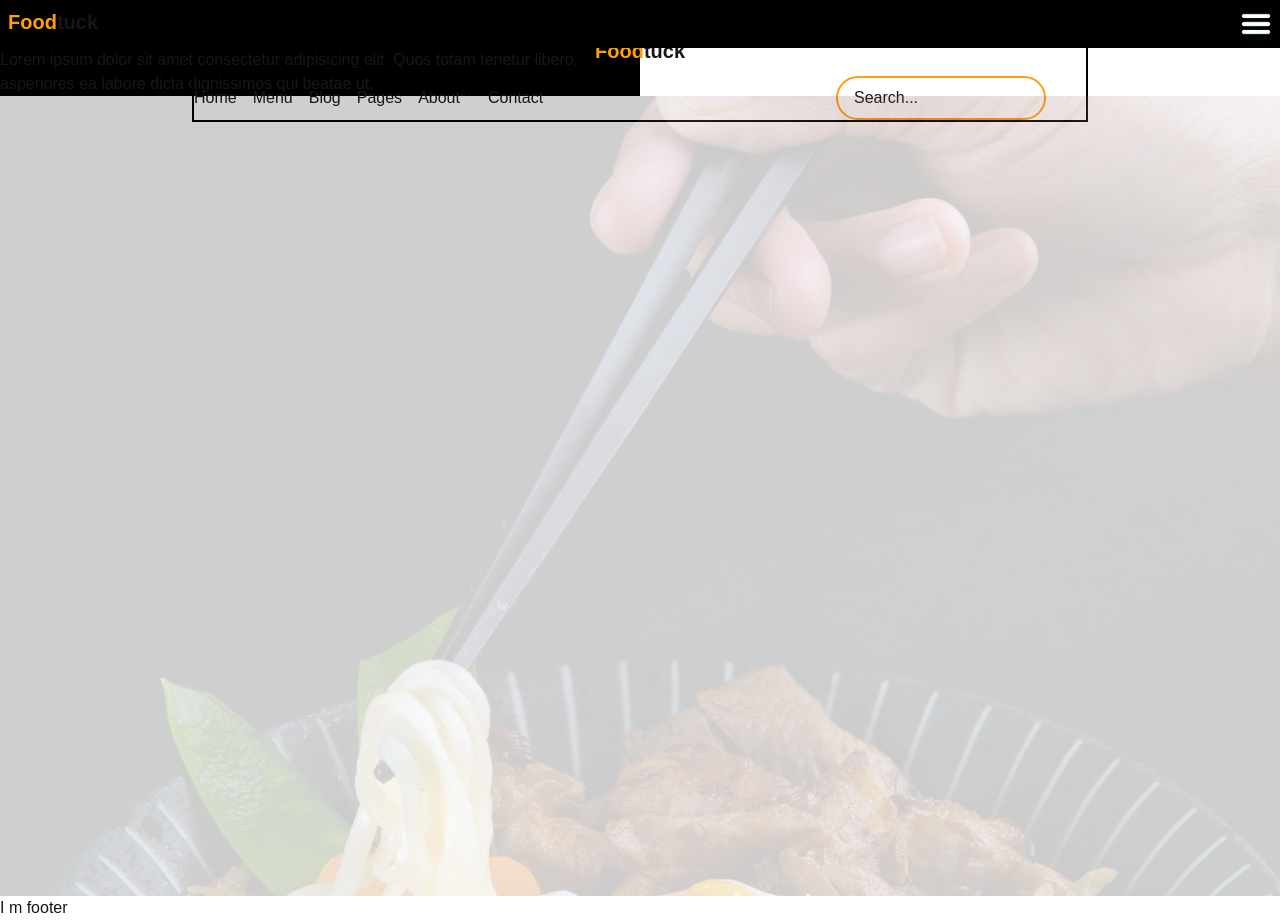
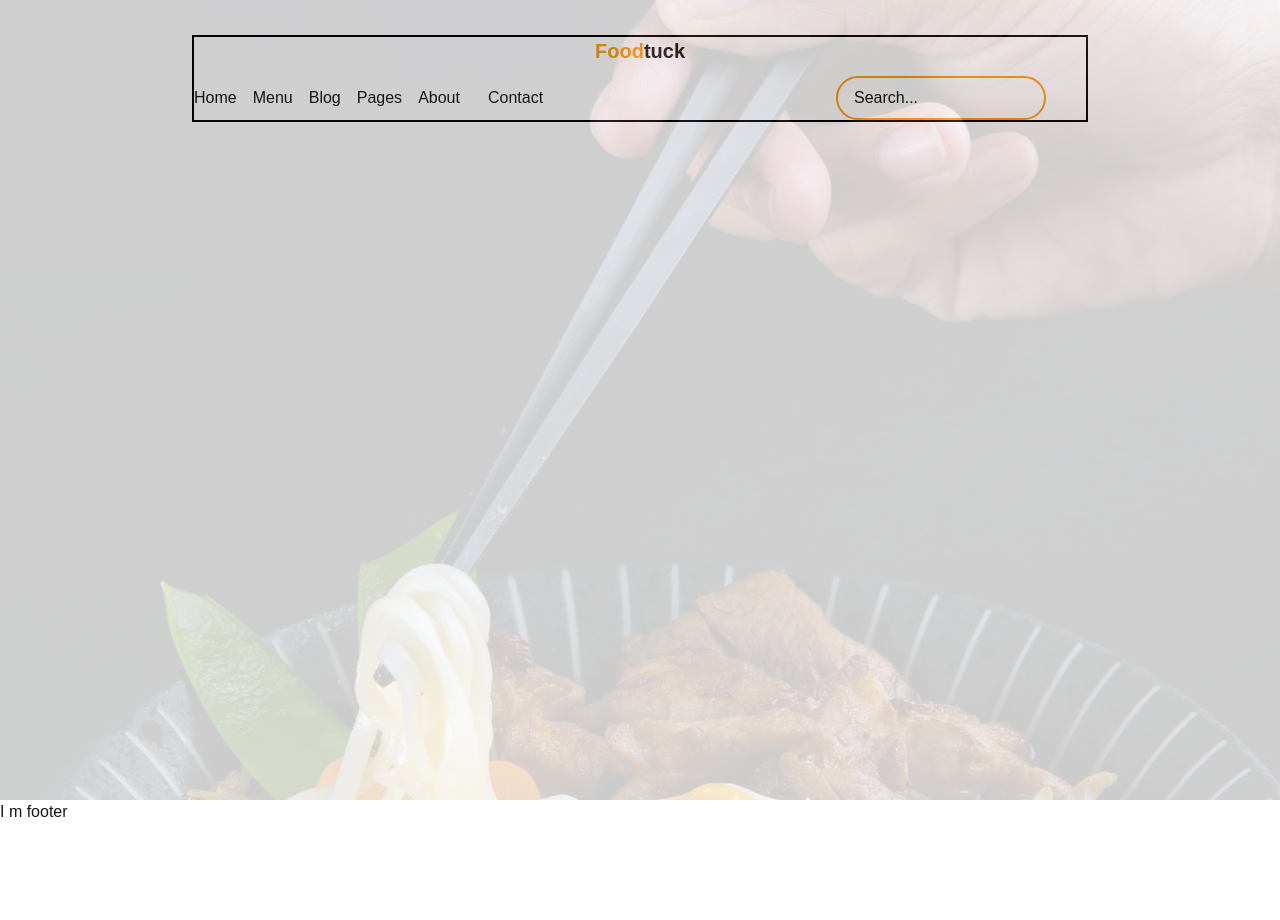
Before and after one commit to Sharjeelcode/Q2-UI-UX-HACKATHON, a Next.js app: page / in a window 1280 px wide. After the commit the page ends 824 px from the top, so only its background shows below. Built offline with nearby package versions, Linux system fonts and the light colour scheme.

Commit message:
mobile header updated

```diff
--- a/app/components/Header.tsx
+++ b/app/components/Header.tsx
@@ -3,7 +3,7 @@ import React from "react";
 import searchIcon from "@/app/assets/Group.png";
 import handbag from "@/app/assets/Handbag.png";
 import aboutmenu from "@/app/assets/aboutmenu.png";
-import menuIcon from "@/app/assets/burgerMenu.jpg";
+import MobileHeader from "./MobileHeader";
 function Header() {
   const headermenu = [
     { id: "Home", contant: "Home" },
@@ -16,16 +16,7 @@ function Header() {
   return (
     <>
       {/* small devices header */}
-      <div className="sticky top-0 z-50 flex justify-between px-2 py-2  bg-black">
-        <h1 className="font-bold text-xl">
-          <span className="text-[#FF9F0D] ">Food</span>tuck
-        </h1>
-        <Image src={menuIcon} alt="" className="h-8 w-8" />
-      </div>
-      <div className="w-[50vw] bg-black">
-        Lorem ipsum dolor sit amet consectetur adipisicing elit. Quos totam
-        tenetur libero, asperiores ea labore dicta dignissimos qui beatae ut.
-      </div>
+      <MobileHeader />
       {/* large devices header */}
       <div className="hidden lg:flex fixed w-screen  justify-center top-[35px]">
         <div className=" flex  flex-col justify-between w-[70vw] h-[87px] border-2 border-black">
--- /dev/null
+++ b/app/components/MobileHeader.tsx
@@ -0,0 +1,19 @@
+import React from "react";
+import menuIcon from "@/app/assets/burgerMenu.jpg";
+import Image from "next/image";
+
+function MobileHeader() {
+  return (
+    <>
+      <div className="lg:hidden sticky top-0 z-50 flex justify-between px-2 py-2  bg-black">
+        <h1 className="font-bold text-xl">
+          <span className="text-[#FF9F0D] ">Food</span>tuck
+        </h1>
+        <Image src={menuIcon} alt="" className="h-8 w-8" />
+      </div>
+      <div></div>
+    </>
+  );
+}
+
+export default MobileHeader;
--- a/app/page.tsx
+++ b/app/page.tsx
@@ -4,7 +4,7 @@ import Hero from "./components/Hero";
 
 export default function Home() {
   return (
-    <div className="relative w-full min-h-screen">
+    <div className="relative w-full min-h-screen ">
       {/* Background Image */}
       <Image
         src={heroBackgroundImg}
```
